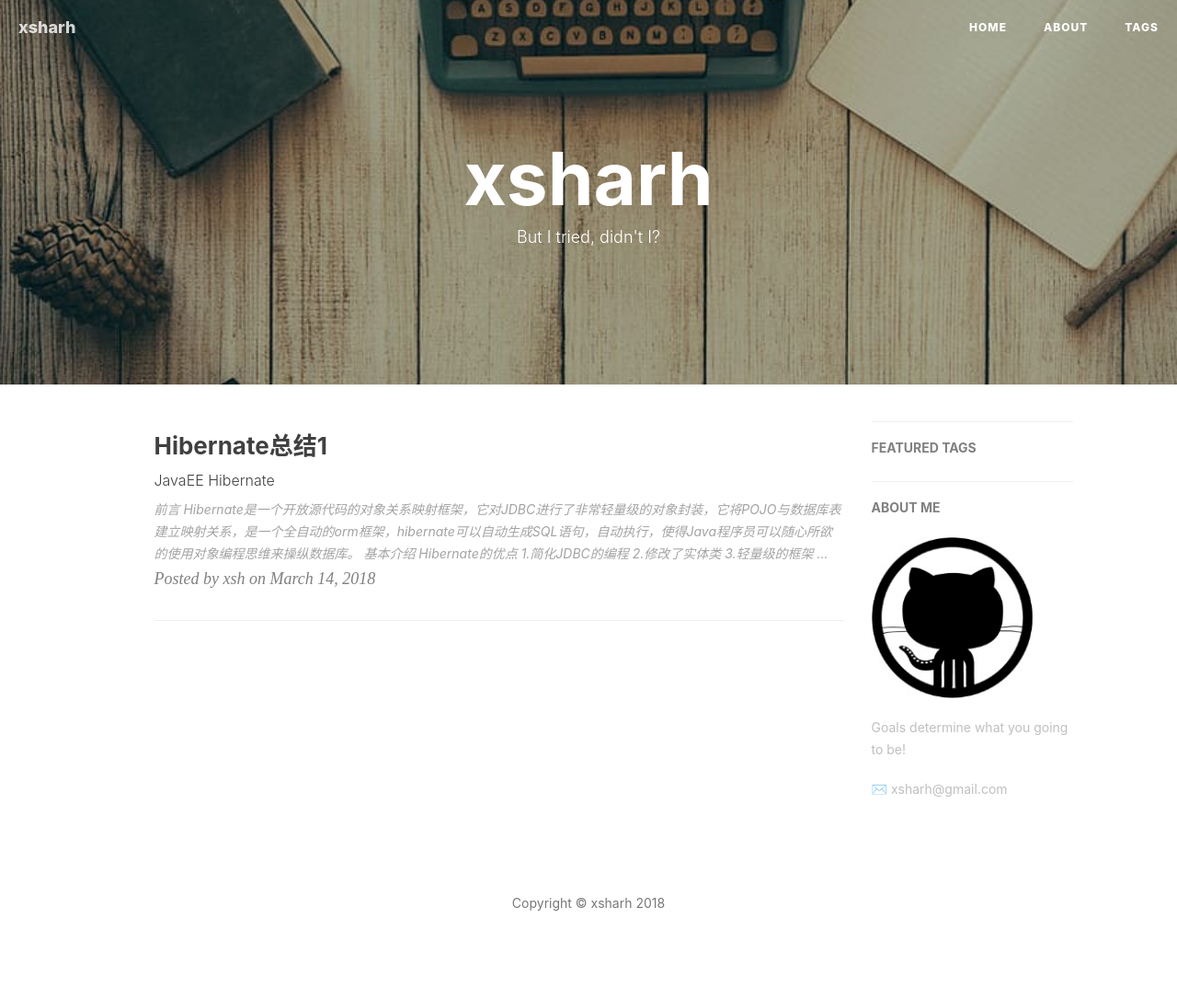
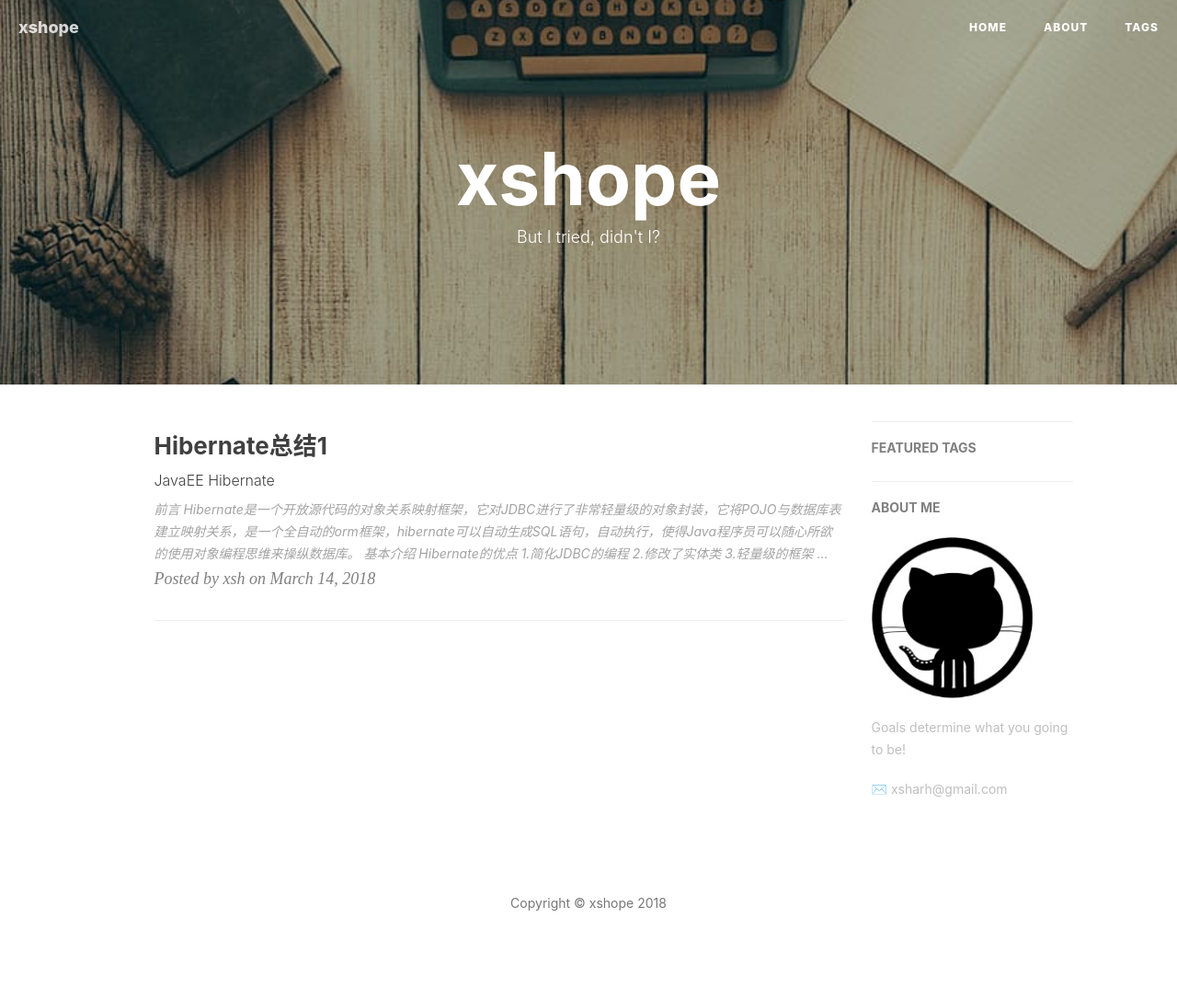
Before and after one commit to xsharh/xsharh.github.io, a Jekyll site: the page built from index.html, in a window 1280 px wide. Shown: the whole page at 92% size. Built offline with Jekyll 4.4.1, drawn with Linux system fonts in a browser that asks for light colours; nearby versions of some CDN libraries; the list of posts is cut into pages by our own code; comment, search, counter and statistics services are not loaded.

Commit message:
add post

```diff
--- a/_config.yml
+++ b/_config.yml
@@ -1,10 +1,10 @@
 # Site settings
-title: xsharh
-SEOTitle: xsharh的博客 | xsharh
+title: xshope
+SEOTitle: xshope的博客 | xshope
 header-img: img/post-bg-desk.jpg
 email: xsharh@gmail.com
 description: "Every failure is leading towards success."
-keyword: "xsharh, xsharh的博客, xsharh, C, java, Python"
+keyword: "xshope, xshope的博客, xshope, C, java, Python"
 url: "https://xsharh.github.io/"          # your host, for absolute URL
 baseurl: ""      # for example, '/blog' if your blog hosted on 'host/blog'
 github_repo: "https://github.com/xsharh/xsharh.github.io.git" # you code repository
--- a/about.html
+++ b/about.html
@@ -21,7 +21,7 @@
     <p>Hey，我是<strong>谢少华</strong>，一只还未毕业的java程序猿，现在南京。</p>
 
 
-    <p>这是我的利用 <a href="https://pages.github.com/">GitHub Pages</a> 与 <a href="http://jekyll.com.cn/">Jekyll</a> 搭建的 个人博客。我在GitHub主页<a href="https://github.com/xsharh">👉GitHub·xsharh</a> 。如果有什么问题，欢迎提出探讨~</p>
+    <p>这是我的利用 <a href="https://pages.github.com/">GitHub Pages</a> 与 <a href="http://jekyll.com.cn/">Jekyll</a> 搭建的 个人博客。我在GitHub主页<a href="https://github.com/xsharh">👉GitHub·xshope</a> 。如果有什么问题，欢迎提出探讨~</p>
 
     <p></p>
 
--- a/package.json
+++ b/package.json
@@ -1,6 +1,6 @@
 {
     "name": "xsh-blog",
-    "title": "xsharh",
+    "title": "xshope",
     "author": "BY <xsharh@gmail.com>",
     "version": "1.7.0",
     "homepage": "https://xsharh.github.io",
```
Also changed, not shown: README.md (deleted).
